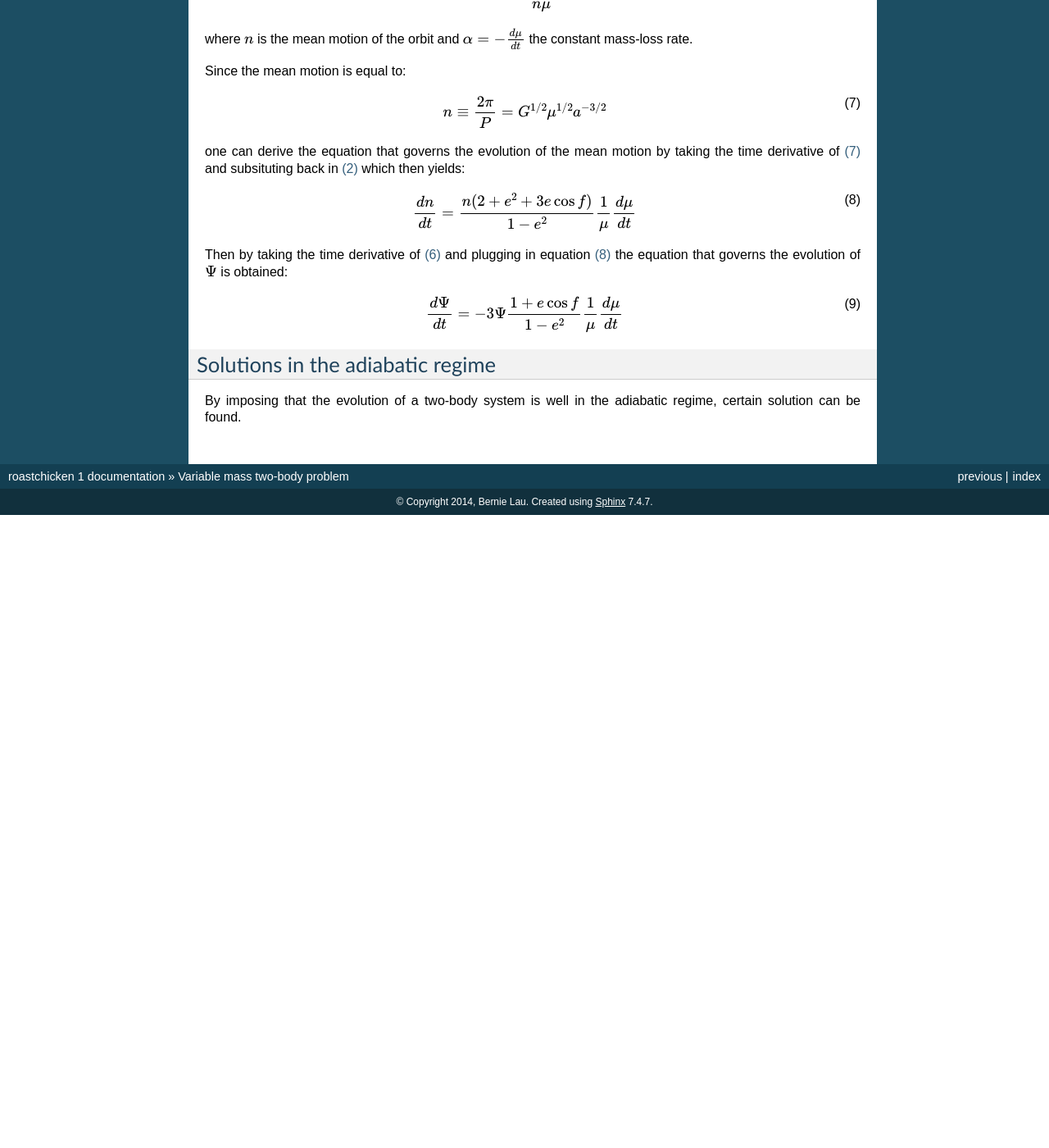
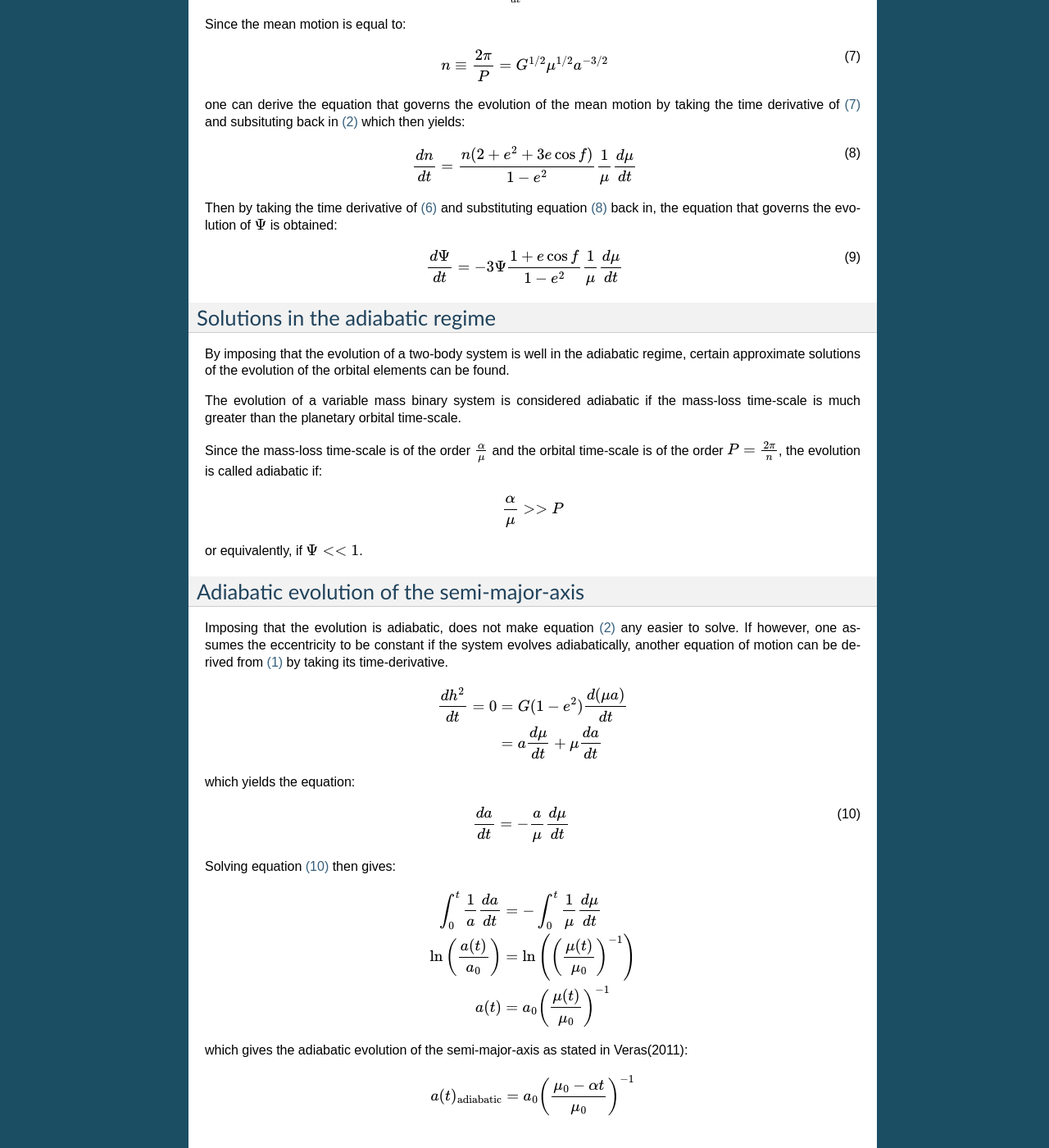
Before and after one commit to launerbie/roastchicken, a Sphinx documentation site: the page built from docs/source/twobody_variablemass.rst, in a window 1280 px wide and 1400 px high, scrolled down 943 px. Shown: the whole window at 82% size. Built offline with Sphinx 7.4.7, drawn with Linux system fonts in a browser that asks for light colours; formulas are drawn with MathJax 3; before the commit the page ends 1571 px from its top, so only the background shows below that; some of the changed text lies outside the part shown.

Commit message:
added paragraph on adiabatic evolution

```diff
--- a/docs/source/twobody_variablemass.rst
+++ b/docs/source/twobody_variablemass.rst
@@ -89,8 +85,8 @@ back in :eq:`sma_evolution` which then yields:
    \frac{dn}{dt} = \frac{n(2+e^2+3e\cos f)}{1-e^2} \frac{1}{\mu}\frac{d\mu}{dt}
 
 
-Then by taking the time derivative of :eq:`definition_mass_loss_index` and plugging in
-equation :eq:`mean_motion_evolution` the equation that governs
+Then by taking the time derivative of :eq:`definition_mass_loss_index` and substituting
+equation :eq:`mean_motion_evolution` back in, the equation that governs
 the evolution of :math:`\Psi` is obtained:
 
 .. math::
@@ -103,4 +99,47 @@ Solutions in the adiabatic regime
 ---------------------------------
 
 By imposing that the evolution of a two-body system is well in the adiabatic regime,
-certain solution can be found.
+certain approximate solutions of the evolution of the orbital elements can be found.
+
+The evolution of a variable mass binary system is considered adiabatic if the mass-loss
+time-scale is much greater than the planetary orbital time-scale.
+
+Since the mass-loss time-scale is of the order :math:`\frac{\alpha}{\mu}` and the
+orbital time-scale is of the order :math:`P = \frac{2\pi}{n}`, the evolution
+is called adiabatic if:
+
+.. math::
+    \frac{\alpha}{\mu} >> P
+
+or equivalently, if :math:`\Psi << 1`.
+
+
+Adiabatic evolution of the semi-major-axis
+------------------------------------------
+Imposing that the evolution is adiabatic, does not make equation :eq:`sma_evolution` any
+easier to solve. If however, one assumes the eccentricity to be constant if the system evolves
+adiabatically, another equation of motion can be derived from
+:eq:`conservation_angular_momentum` by taking its time-derivative.
+
+.. math::
+   \frac{dh^2}{dt} = 0 &= G (1-e^2) \frac{d(\mu a)}{dt} \\
+                       &= a \frac{d\mu}{dt} + \mu \frac{da}{dt}
+
+which yields the equation:
+
+.. math::
+   :label: sma_evolution_adiabatic
+
+   \frac{da}{dt} = -\frac{a}{\mu} \frac{d\mu}{dt}
+
+Solving equation :eq:`sma_evolution_adiabatic` then gives:
+
+.. math::
+   \int_0^t \frac{1}{a}\frac{da}{dt} &= -\int_0^t \frac{1}{\mu}\frac{d\mu}{dt} \\
+   \ln \left( \frac{a(t)}{a_0} \right) &= \ln \left( \left( \frac{\mu(t)}{\mu_0} \right)^{-1} \right) \\
+   a(t) &= a_0 \left( \frac{\mu(t)}{\mu_0} \right)^{-1}
+
+which gives the adiabatic evolution of the semi-major-axis as stated in Veras(2011):
+
+.. math::
+   a(t)_{\text{adiabatic}} = a_0 \left( \frac{\mu_0 - \alpha t}{\mu_0} \right)^{-1}
```
Also changed, not shown: other parts of docs/source/twobody_variablemass.rst (+1 -5 lines).
